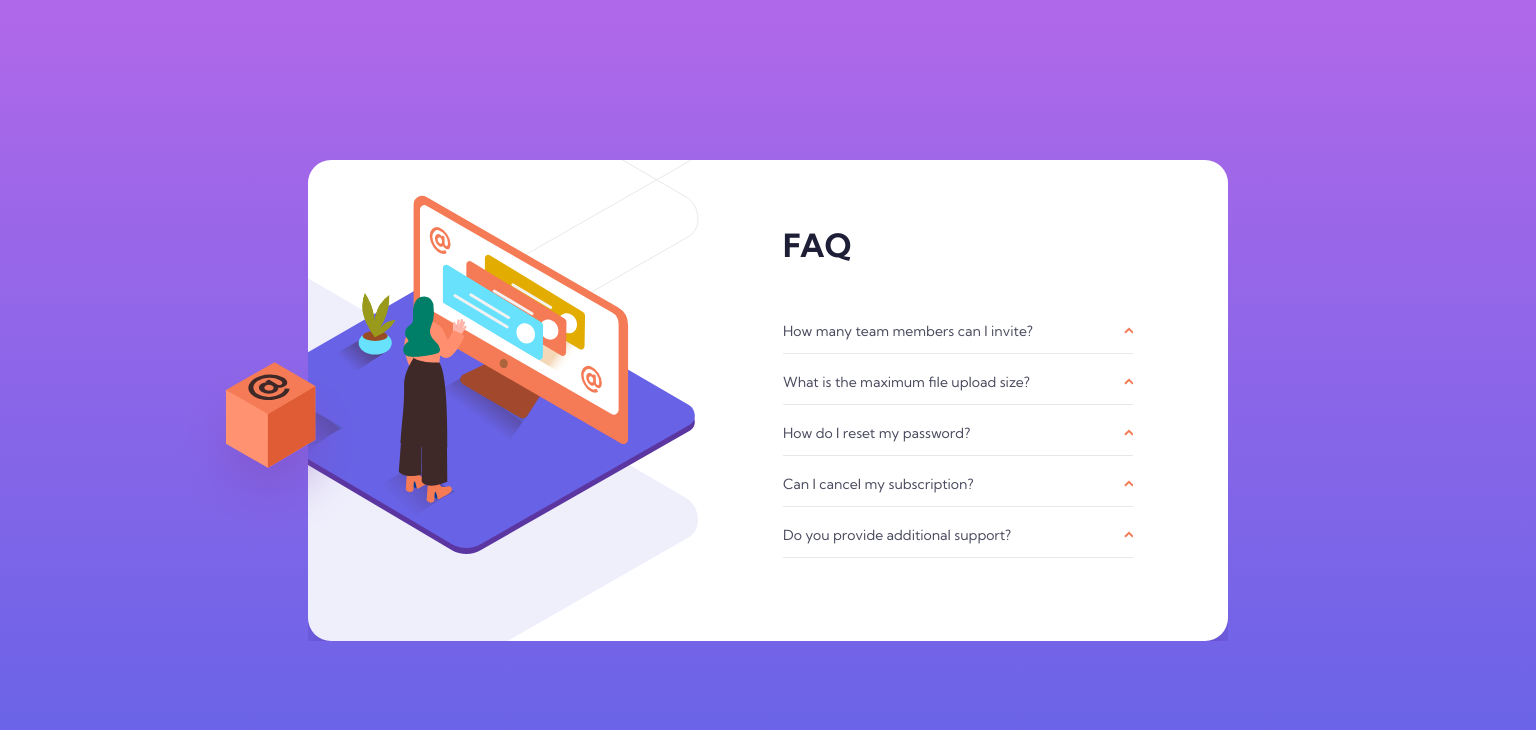
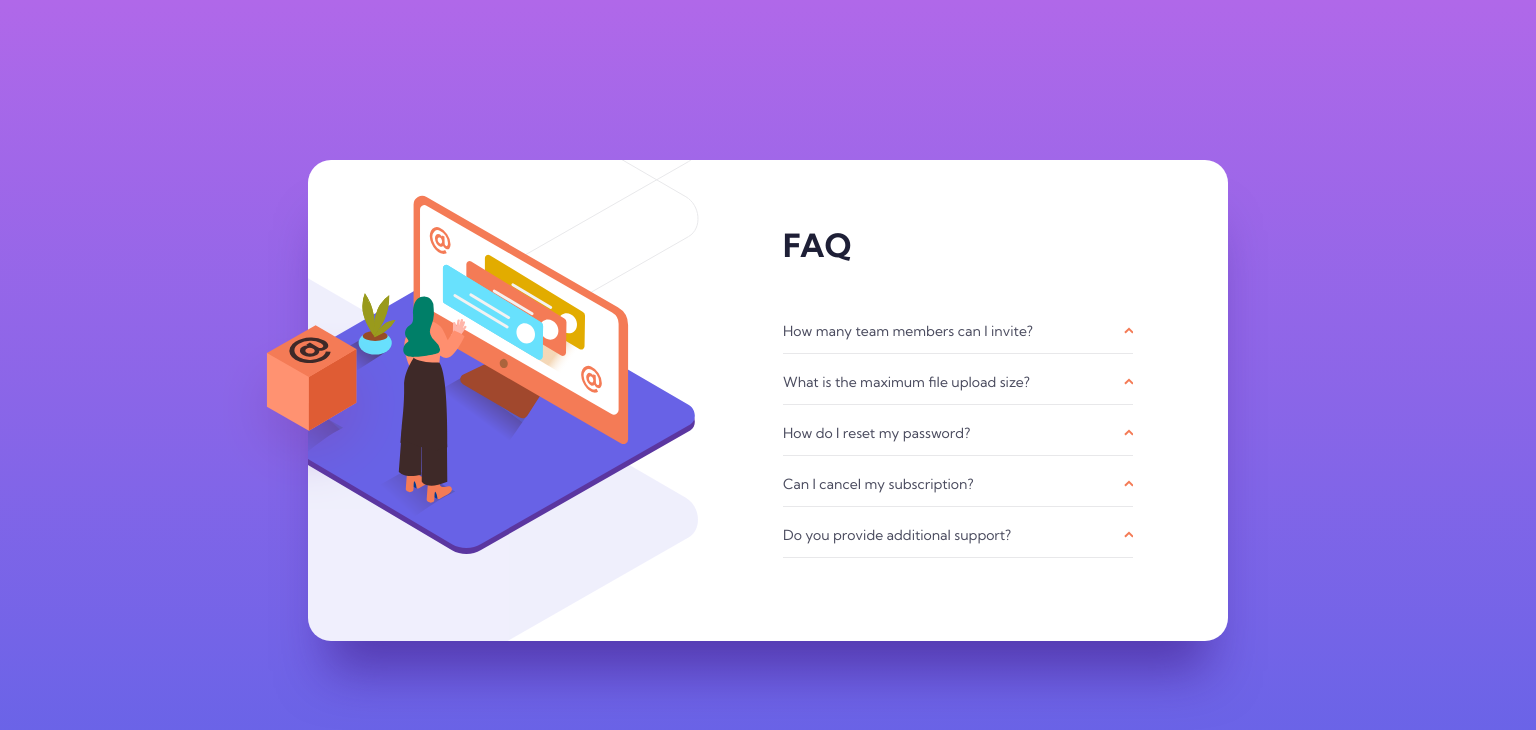
Before and after one commit to Bletfen/FAQ-Accordion, a React (Vite) app: page / in a window 1536 px wide. Shown: the top 730 px of the page. Built offline with nearby package versions, Linux system fonts and the light colour scheme; a web font is replaced by a local one.

Commit message:
fixed box positioning

```diff
--- a/src/main/maincontainer.css
+++ b/src/main/maincontainer.css
@@ -34,15 +34,20 @@ h1 {
 .desktop-image {
   display: none;
 }
+
+.box-wrapper {
+  display: none;
+}
 @media only screen and (min-width: 90rem) {
   .outer-wrapper {
-    overflow: hidden;
+    overflow: visible;
+    position: relative;
   }
 
   .container {
     flex-direction: row;
     width: 92rem;
-    overflow: visible;
+    overflow: hidden;
     padding: 6.5rem 9.5rem 8.3rem 47.5rem;
   }
 
@@ -68,10 +73,11 @@ h1 {
     left: -105rem;
   }
 
-  .box {
+  .box-wrapper {
+    display: block;
     position: absolute;
-    z-index: 2;
-    top: 36rem;
-    left: 17.5rem;
+    top: 34%;
+    left: -10%;
+    z-index: 10;
   }
 }
```
